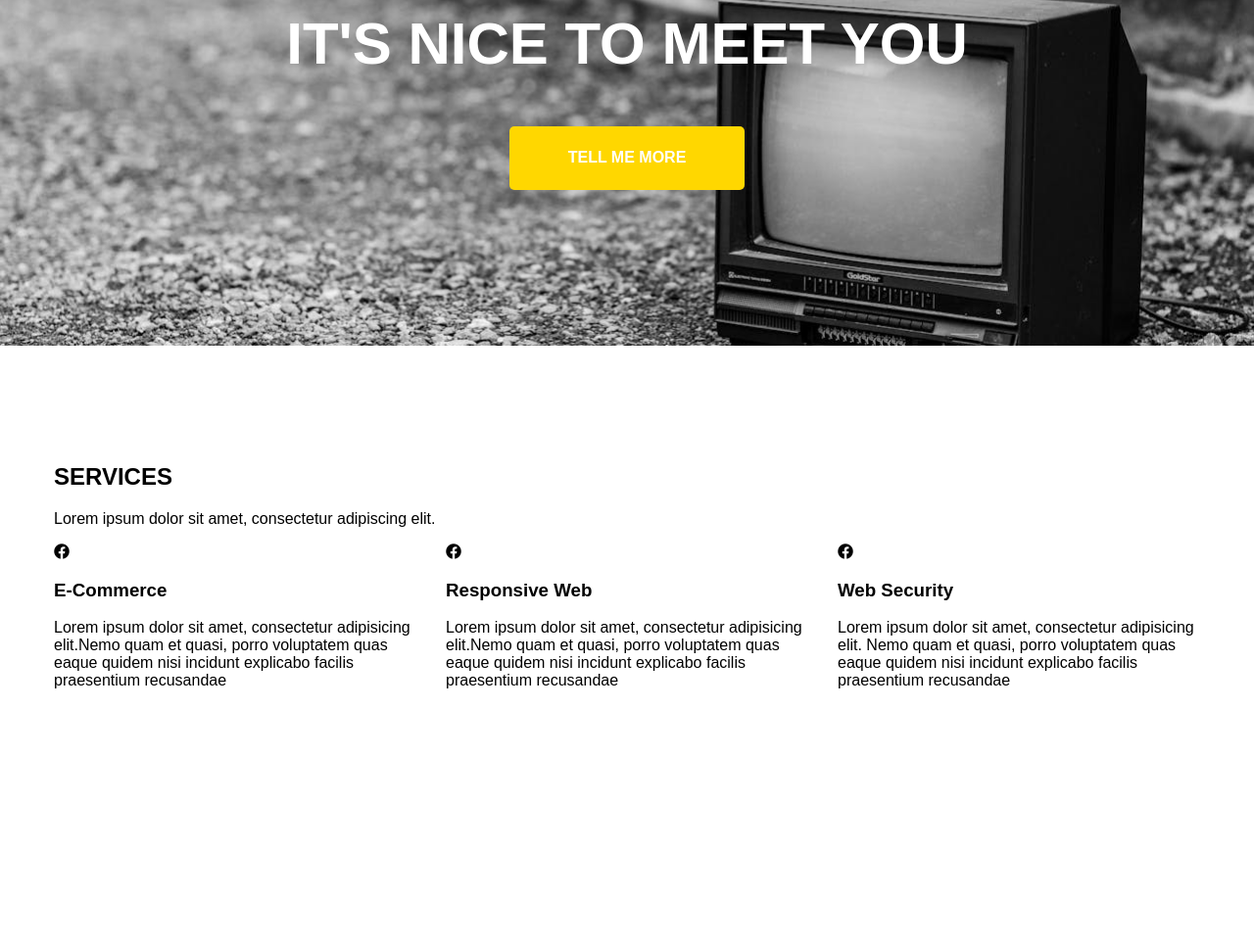
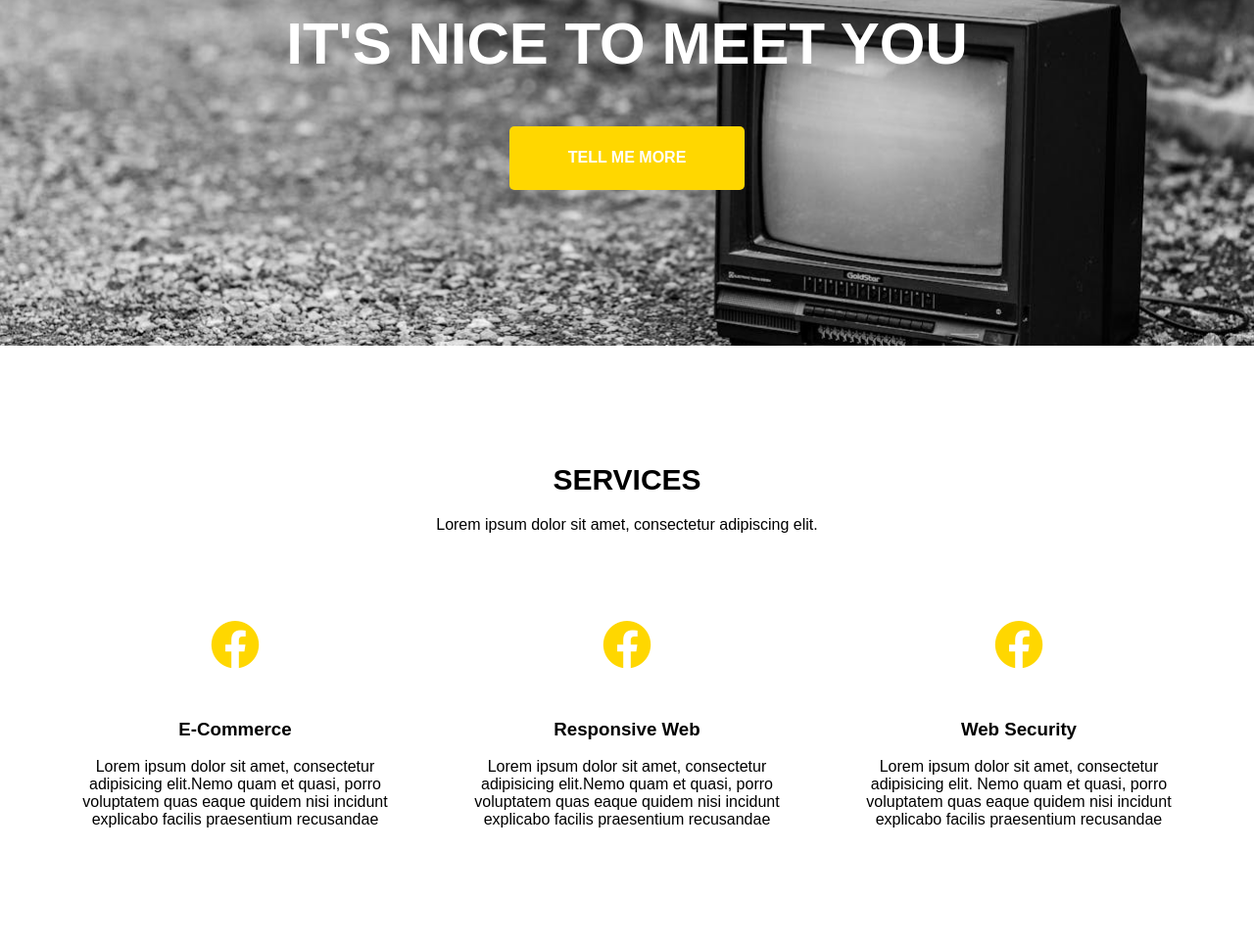
Before and after one commit to jakub-wolanin/module3, a website: page index.html in a window 1280 px wide. Shown: the part 347-1313 px from the top of the page at 98% size. Before the commit the page ends 1067 px from the top, so only its background shows below. Drawn offline with Linux system fonts and the light colour scheme; files whose address does not match are found by name.

Commit message:
Add style for 'three-columns' to style.scss

```diff
--- a/sass/style.scss
+++ b/sass/style.scss
@@ -66,8 +66,8 @@ body {
 
 .btn {
     display: inline-flex;
-    align-items: center; /* Wyśrodkowanie w pionie */
-    justify-content: center; /* Wyśrodkowanie w poziomie */
+    align-items: center;
+    justify-content: center;
     padding: 10px 20px;
     background-color: #FFD700;
     color: #fff;
@@ -78,3 +78,52 @@ body {
     width: 240px;
 
 }
+
+.card {
+    margin-bottom: 20px;
+}
+
+.card-body {
+    padding: 20px;
+}
+
+.row {
+    margin-right: -15px;
+    margin-left: -15px;
+}
+
+.col-md-4 {
+    flex: 0 0 auto;
+    width: 33.33333%;
+    max-width: 33.33333%;
+}
+
+.icon {
+    display: inline-block;
+    font-size: 50px;
+    width: 70px;
+    height: 70px;
+    text-align: center;
+    line-height: 70px;
+}
+
+.icon i {
+    color: gold;
+}
+
+.text-center {
+    text-align: center;
+}
+
+.text-center h2 {
+    font-size: 30px;
+}
+
+.py-5 h2 {
+    font-size: 30px;
+    margin-bottom: 20px;
+}
+
+.py-5 p {
+    margin-bottom: 80px;
+}
```
Also changed, not shown: css/style.css, 1 other file.
